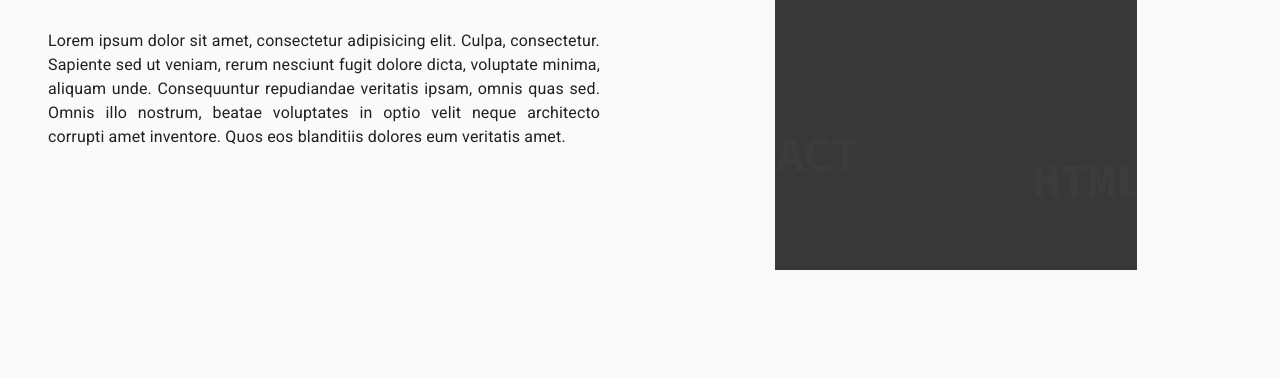
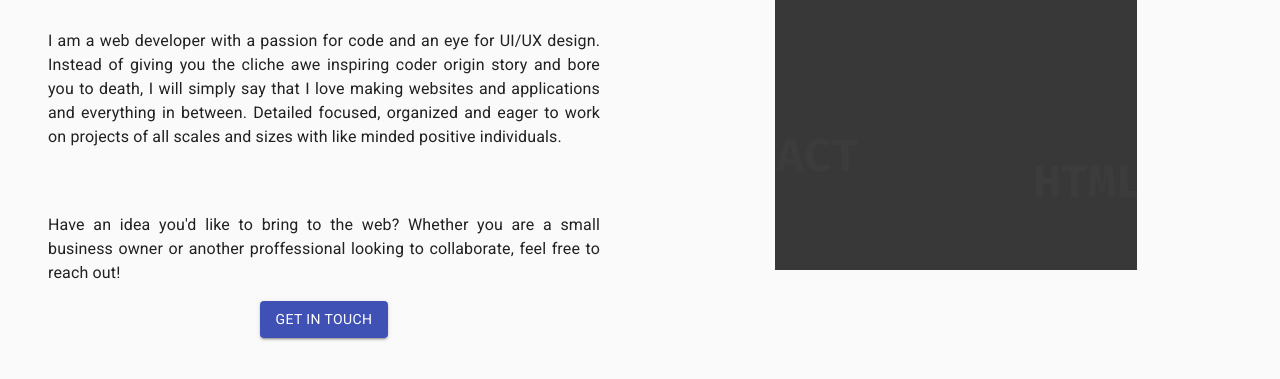
Before and after one commit to mikebabz426/my-portfolio, a Gatsby site: page /about in a window 1280 px wide. Shown: the part 363-742 px from the top of the page. Built offline with nearby package versions, Linux system fonts and the light colour scheme; Gatsby itself is replaced by a stand-in of ours.

Commit message:
add about section, add netlify form support

```diff
--- a/src/pages/about.js
+++ b/src/pages/about.js
@@ -3,7 +3,7 @@ import Layout from "../components/layout"
 import SEO from "../components/seo"
 import { graphql } from "gatsby"
 import BackgroundImage from "gatsby-background-image"
-import { Container, Typography, Grid } from "@material-ui/core"
+import { Container, Typography, Grid, Button } from "@material-ui/core"
 import { makeStyles } from "@material-ui/core/styles"
 
 const useStyles = makeStyles(theme => ({
@@ -52,13 +52,28 @@ const AboutPage = ({ data }) => {
               variant="body1"
               style={{ marginTop: "2rem", textAlign: "justify" }}
             >
-              Lorem ipsum dolor sit amet, consectetur adipisicing elit. Culpa,
-              consectetur. Sapiente sed ut veniam, rerum nesciunt fugit dolore
-              dicta, voluptate minima, aliquam unde. Consequuntur repudiandae
-              veritatis ipsam, omnis quas sed. Omnis illo nostrum, beatae
-              voluptates in optio velit neque architecto corrupti amet
-              inventore. Quos eos blanditiis dolores eum veritatis amet.
+              I am a web developer with a passion for code and an eye for UI/UX
+              design. Instead of giving you the cliche awe inspiring coder
+              origin story and bore you to death, I will simply say that I love
+              making websites and applications and everything in between.
+              Detailed focused, organized and eager to work on projects of all
+              scales and sizes with like minded positive individuals.
             </Typography>
+            <Typography
+              variant="body1"
+              style={{ marginTop: "4rem", textAlign: "justify" }}
+            >
+              Have an idea you'd like to bring to the web? Whether you are a
+              small business owner or another proffessional looking to
+              collaborate, feel free to reach out!
+            </Typography>
+            <Button
+              variant="contained"
+              color="secondary"
+              style={{ marginTop: "1rem" }}
+            >
+              Get in Touch
+            </Button>
           </Grid>
           <Grid item md={6}>
             <BackgroundImage style={style} fluid={source}></BackgroundImage>
```
Also changed, not shown: src/pages/contact.js (+8 -1 lines).
